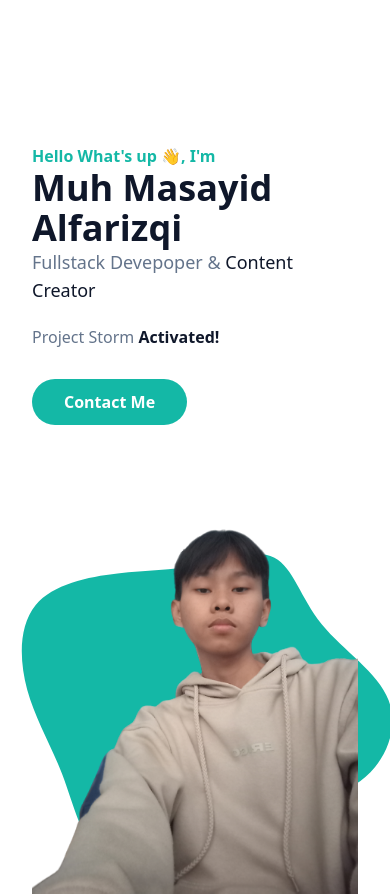
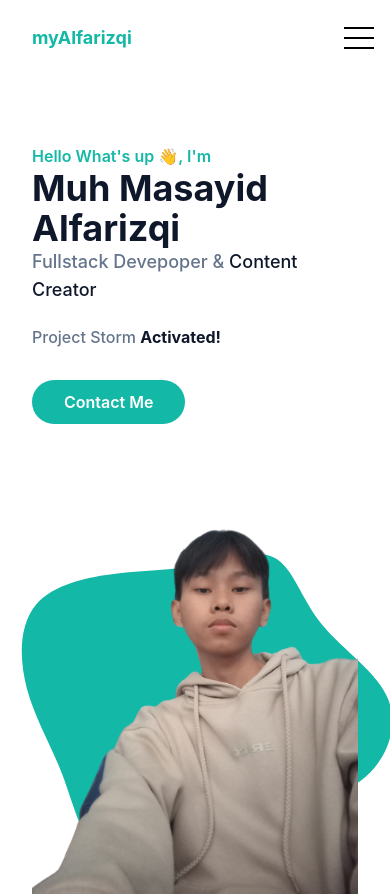
Before and after one commit to Xmsyd/Portofolio, a plain HTML site: page portofolio-tailwind-css/index.html in a window 390 px wide. Shown: the top 894 px of the page. Drawn offline with Linux system fonts and the light colour scheme.

Commit message:
menambahkaan hamburger menu untuk navbar sert membuat navbar

```diff
--- a/portofolio-tailwind-css/index.html
+++ b/portofolio-tailwind-css/index.html
@@ -7,7 +7,29 @@
     <link rel="stylesheet" href="dist/output.css">
 </head>
 <body>
+    <!-- Header Start -->
+    <Header class="bg-transparent absolute top-0 left-0 w-full flex items-center z-10">
+        <div class="container">
+            <div class="flex items-center justify-between">
+                <!-- Sisi Kiri Start -->
+                <div class="px-4">
+                    <a href="#home" class="font-bold text-lg text-primary block py-6">myAlfarizqi</a>
+                </div>
+                <!-- Sisi Kiri End -->
 
+                <!-- Sisi Kanan Start -->
+                <div class="flex items-center px-4">
+                    <button id="hamburger" name="hamburger" type="button" class=" block absolute right-4">
+                        <span class="hamburger-line"></span>
+                        <span class="hamburger-line"></span>
+                        <span class="hamburger-line"></span>
+                    </button>
+                </div>
+                <!-- Sisi Kanan End -->
+            </div>
+        </div>
+    </Header>
+    <!-- Header End -->
     <!-- Hero Section Start -->
         <section id="home" class="pt-36">
             <div class="container">
--- a/portofolio-tailwind-css/src/input.css
+++ b/portofolio-tailwind-css/src/input.css
@@ -1,3 +1,11 @@
 @tailwind base;
 @tailwind components;
 @tailwind utilities;
+
+body {
+    font-family: 'Inter', sans-serif;
+}
+
+.hamburger-line {
+    @apply w-[30px] h-[2px] my-2 block bg-black;
+}
```
Also changed, not shown: portofolio-tailwind-css/dist/output.css.
